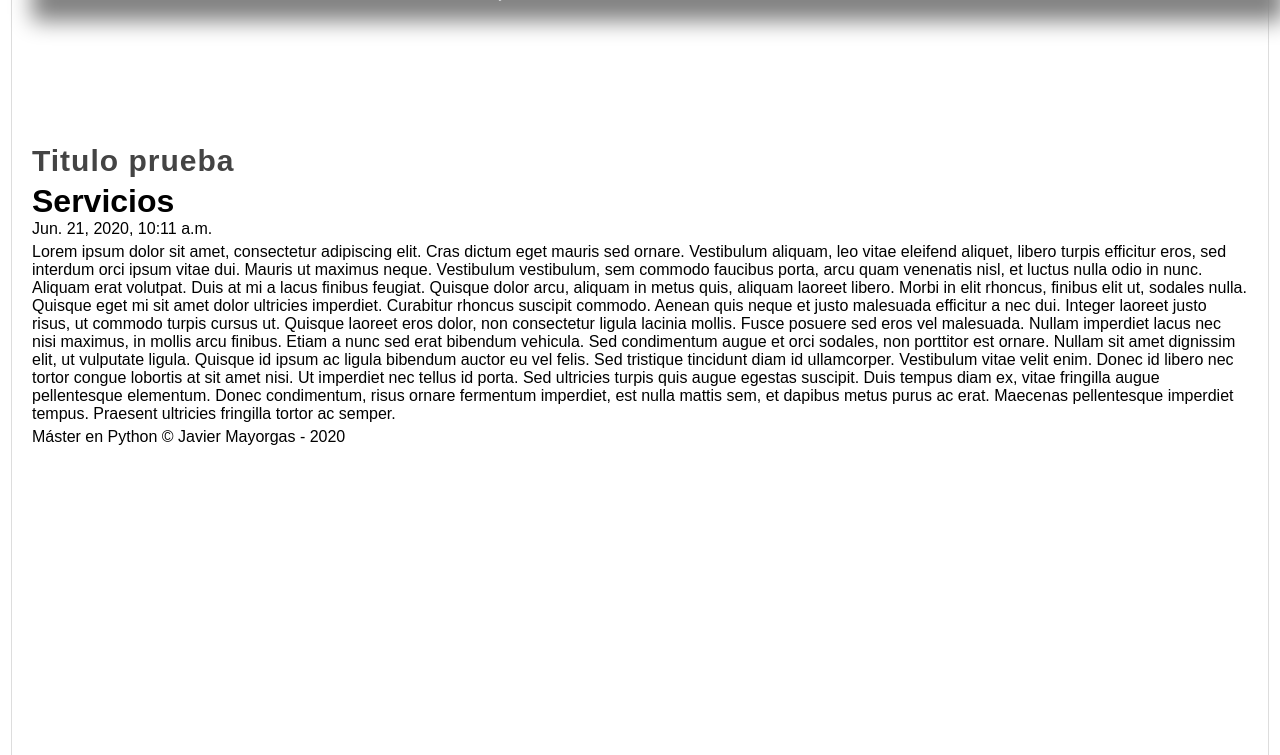
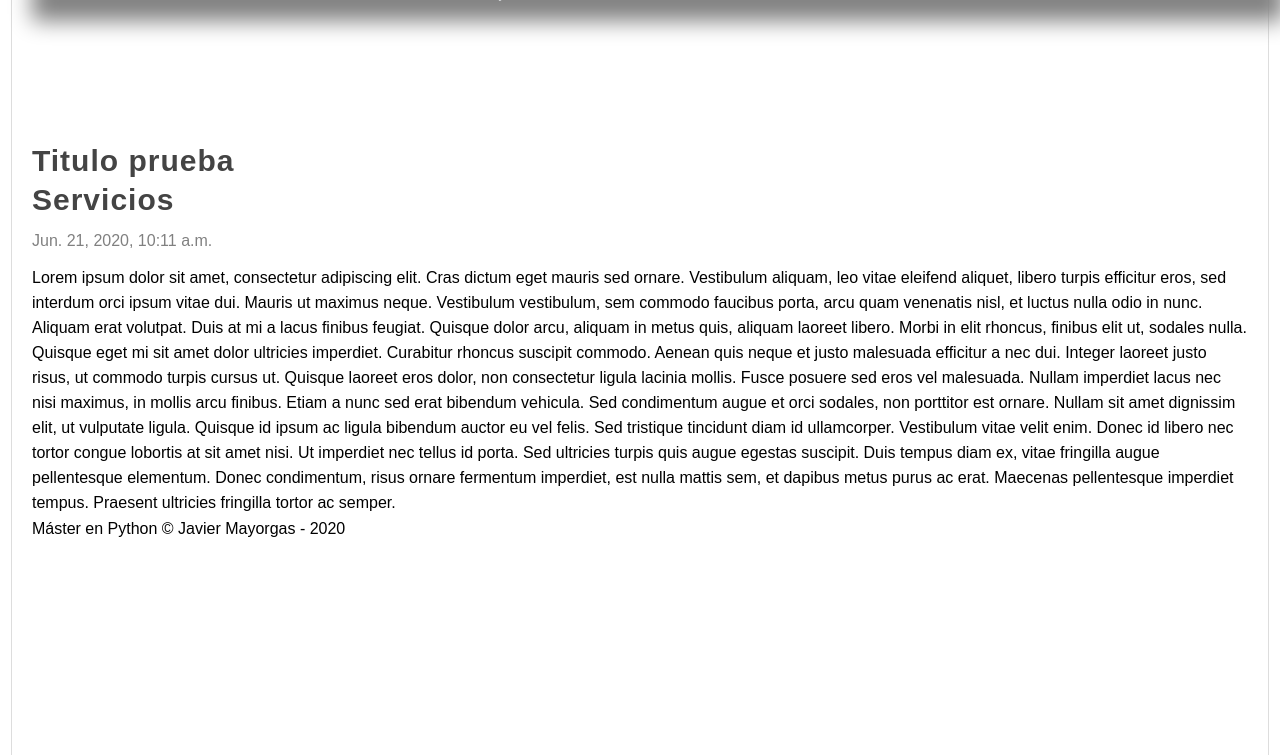
Before and after one commit to mayorgas1996/ProyectoDjango, a Django app: a page that uses pages/templates/pages/page.html in a window 1280 px wide. Shown: the part 204-959 px from the top of the page. Run offline with Django 3.2, Linux system fonts and the light colour scheme; data comes from the database, SQL or seed files in the repository.

Commit message:
Aplicando estilo a las páginas

```diff
--- a/main_app/static/css/styles.css
+++ b/main_app/static/css/styles.css
@@ -168,6 +168,17 @@ nav ul li a:hover{
     margin-top: 5px;
 }
 
+.date {
+    display: block;
+    margin-top: 15px;
+    margin-bottom: 15px;
+    color: gray;
+}
+
+.content {
+    line-height: 25px;
+}
+
 .article-item .image{
     float: left;
     width: 200px;
--- a/pages/templates/pages/page.html
+++ b/pages/templates/pages/page.html
@@ -4,9 +4,9 @@
 {% block title%} {{page.title}} {% endblock %}
 
 {% block content %}
-    <h1>{{page.title}}</h1>
-    <span>{{page.created_at}}</span>
-    <p>
+    <h1 class="title" >{{page.title}}</h1>
+    <span class="date">{{page.created_at}}</span>
+    <p class="content">
         {{page.content}}
     </p>
 
```
